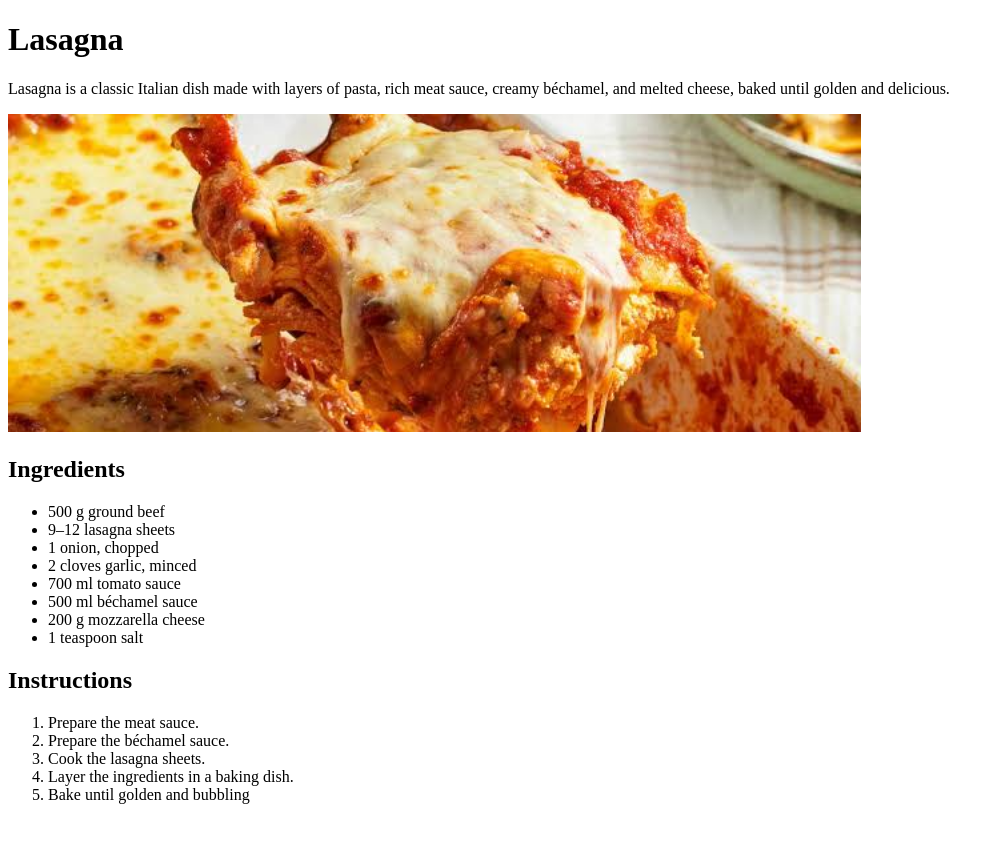
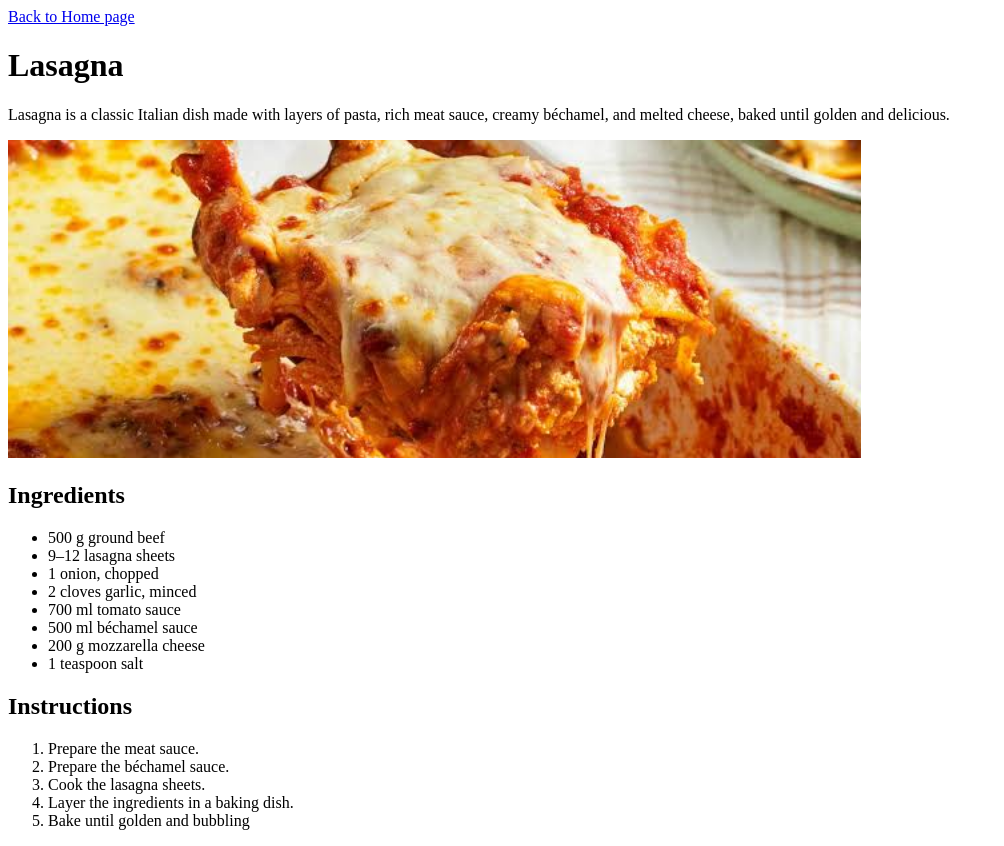
Before and after one commit to hamritelayachi/odin-recipes, a plain HTML site: page recipes/recipe1.html in a window 1280 px wide. Shown: the whole page, without its empty margins (0-1004 px from the left). Before the commit the page ends 820 px from the top, so only its background shows below. Drawn offline with Linux system fonts and the light colour scheme.

Commit message:
feat: add home page link

```diff
--- a/recipes/recipe1.html
+++ b/recipes/recipe1.html
@@ -9,6 +9,9 @@
 
     <header>
 
+        <nav>
+            <a href="../index.html">Back to Home page</a>
+        </nav>
 
         <h1>
             Lasagna
```
